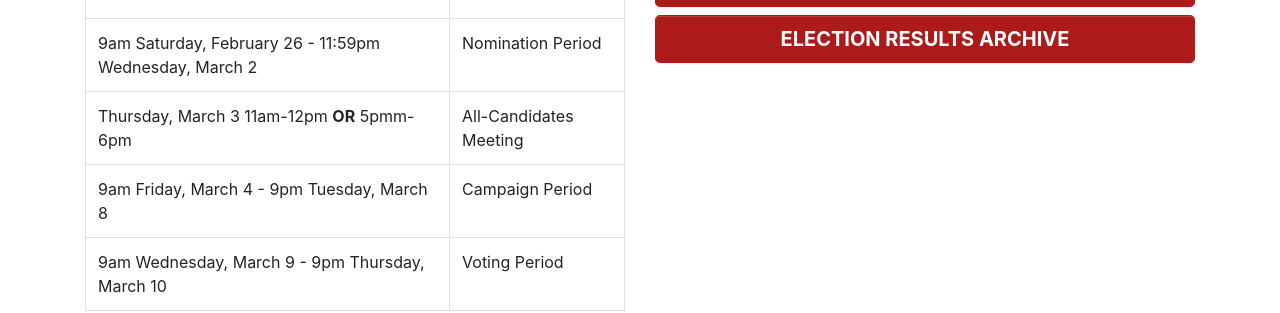
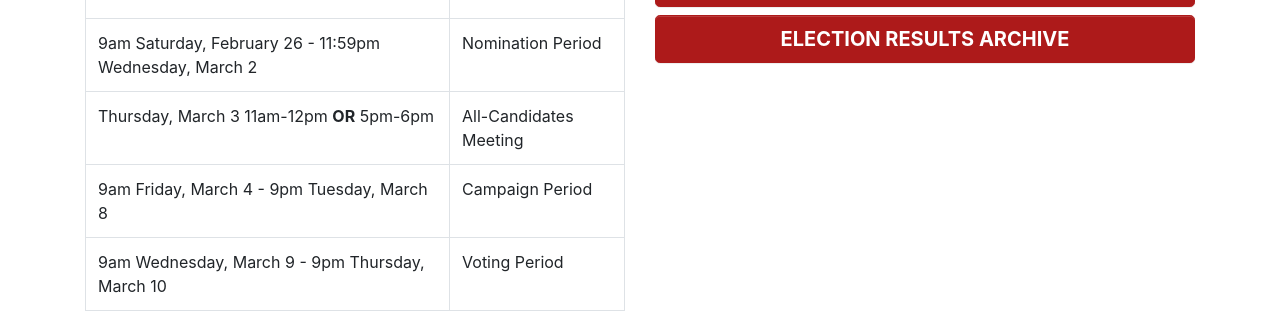
Before and after one commit to uclit-webmaster/uclit-site, a Jekyll site: the page built from get-involved/elections.html, in a window 1280 px wide and 900 px high, scrolled down 1452 px. Shown: the part 216-529 px from the top of the window. Built offline with Jekyll 4.4.1, drawn with Linux system fonts in a browser that asks for light colours; nearby versions of some CDN libraries.

Commit message:
Update elections.html

```diff
--- a/get-involved/elections.html
+++ b/get-involved/elections.html
@@ -49,7 +49,7 @@ title: Elections
                             <td>9am Saturday, February 26 - 11:59pm Wednesday, March 2</td><td>Nomination Period</td>
                         </tr>
                         <tr>
-                            <td>Thursday, March 3 11am-12pm <strong>OR</strong> 5pmm-6pm</td><td>All-Candidates Meeting</td>
+                            <td>Thursday, March 3 11am-12pm <strong>OR</strong> 5pm-6pm</td><td>All-Candidates Meeting</td>
                         </tr>
                         <tr>
                             <td>9am Friday, March 4 - 9pm Tuesday, March 8</td><td>Campaign Period</td>
```
